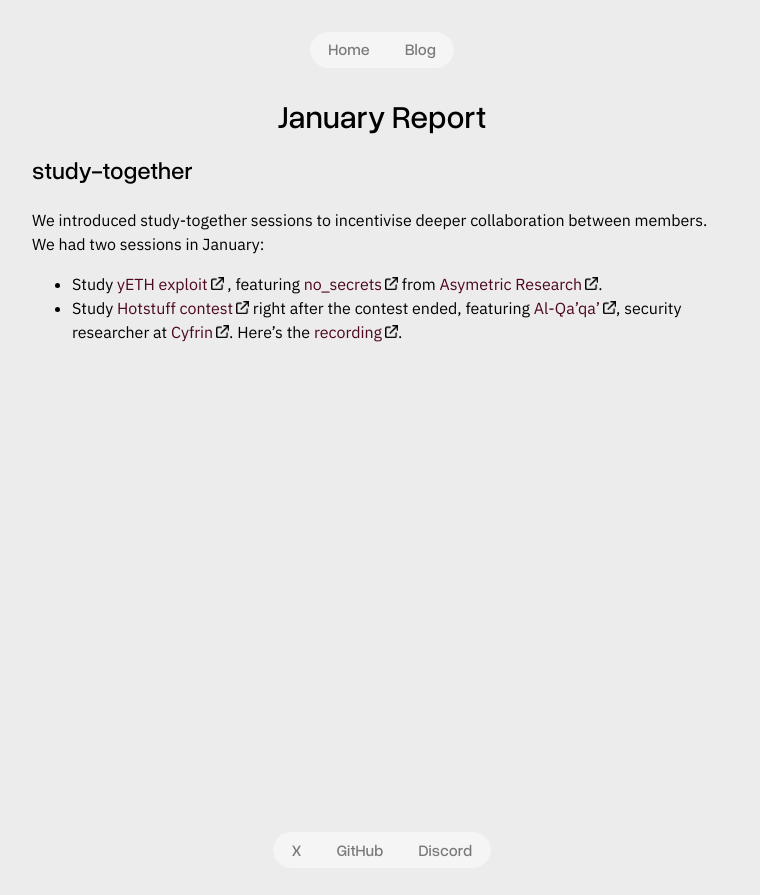
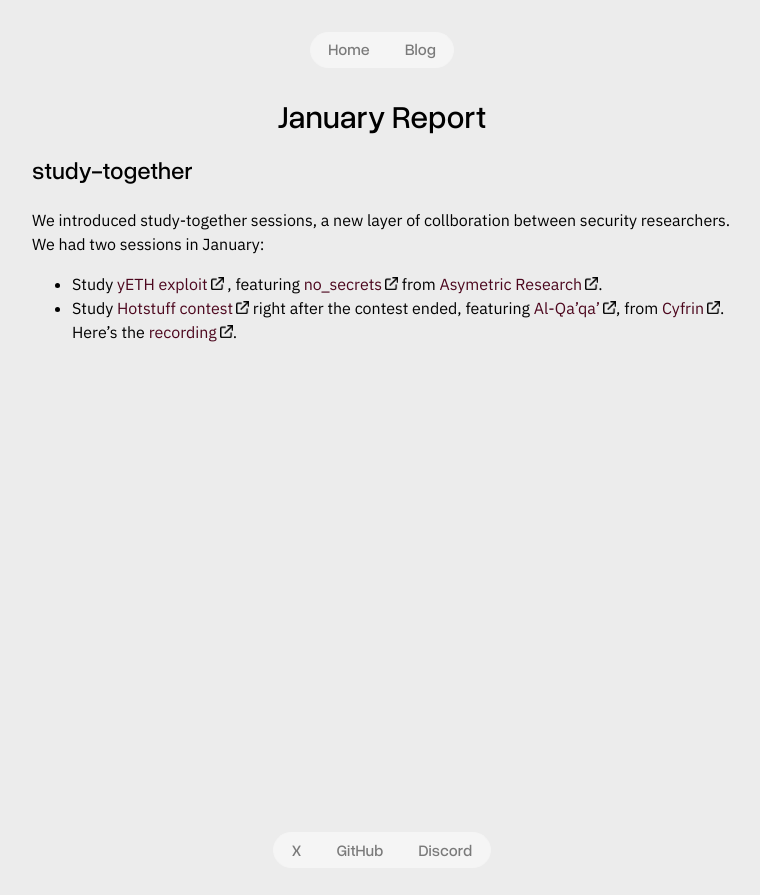
Before and after one commit to e11iptic/e11iptic.github.io, a Jekyll site: the page built from _posts/2026-01-31-jan-26-report.md, in a window 1280 px wide. Shown: the top 895 px of the page, without its empty margins (258-1018 px from the left). Built offline with Jekyll 4.4.1, drawn with Linux system fonts in a browser that asks for light colours.

Commit message:
Update report

```diff
--- a/_posts/2026-01-31-jan-26-report.md
+++ b/_posts/2026-01-31-jan-26-report.md
@@ -6,6 +6,6 @@ date: 2026-01-31
 
 ## study-together
 
-We introduced study-together sessions to incentivise deeper collaboration between members. We had two sessions in January:
+We introduced study-together sessions, a new layer of collboration between security researchers. We had two sessions in January:
 - Study [yETH exploit](https://github.com/banteg/yeth-exploit/blob/main/report.pdf) , featuring [no_secrets](https://x.com/no___secrets___) from [Asymetric Research](https://www.asymmetric.re/).
-- Study [Hotstuff contest](https://audits.sherlock.xyz/contests/1233) right after the contest ended, featuring [Al-Qa'qa'](https://x.com/Al_Qa_qa), security researcher at [Cyfrin](https://www.cyfrin.io/). Here's the [recording](https://www.youtube.com/watch?v=VBP3n7nxYhc).
+- Study [Hotstuff contest](https://audits.sherlock.xyz/contests/1233) right after the contest ended, featuring [Al-Qa'qa'](https://x.com/Al_Qa_qa), from [Cyfrin](https://www.cyfrin.io/). Here's the [recording](https://www.youtube.com/watch?v=VBP3n7nxYhc).
```
